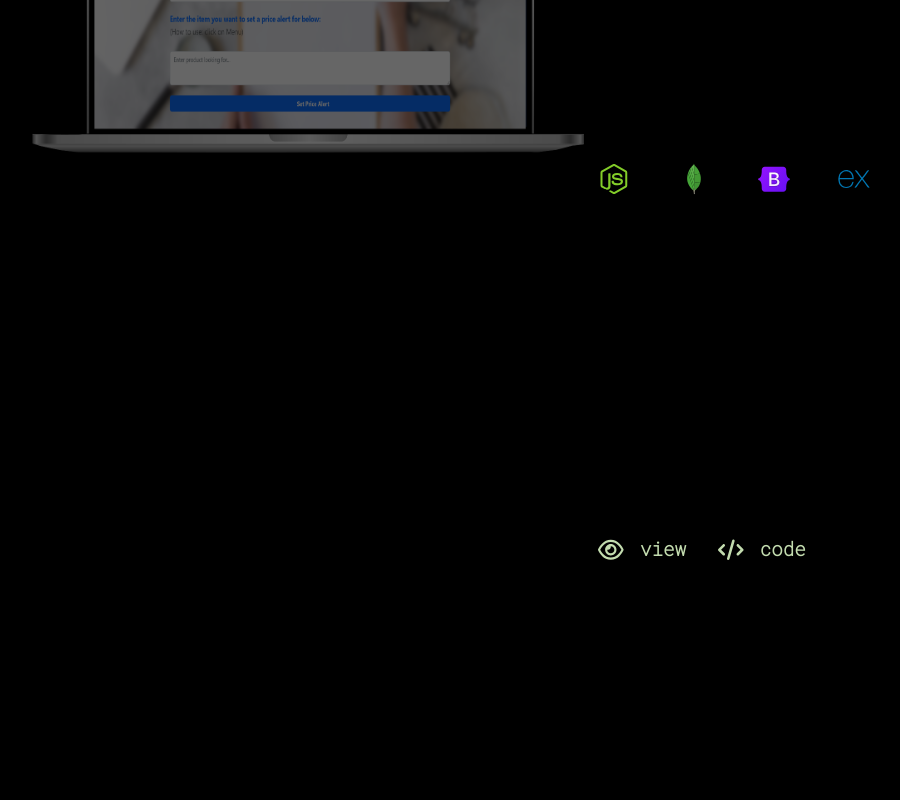
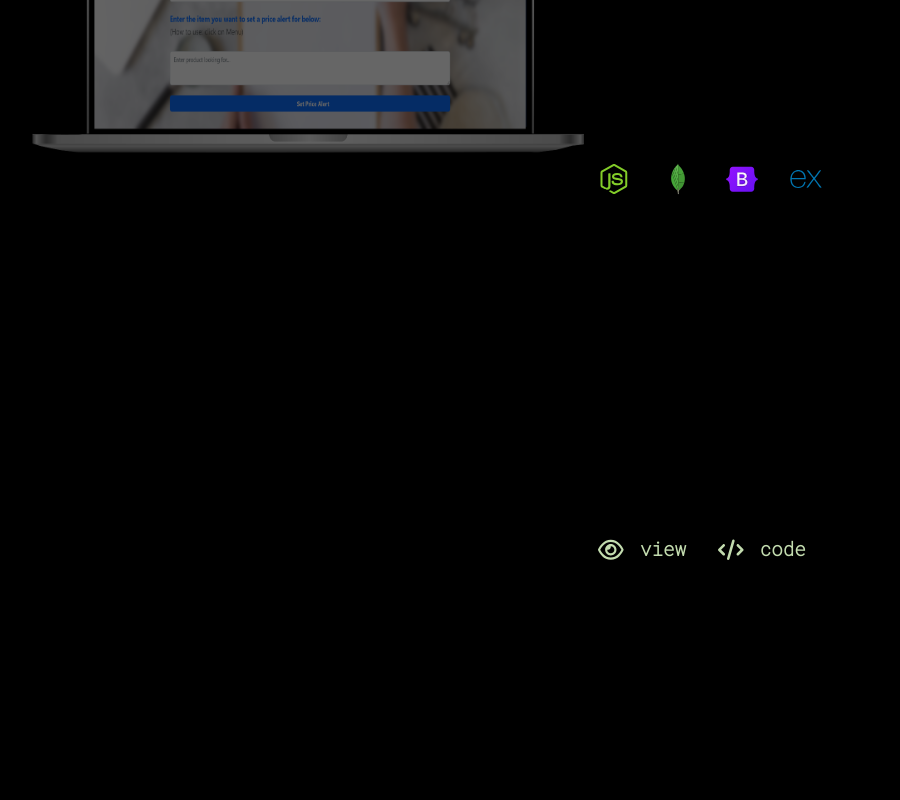
Before and after one commit to tonylubin/portfolio-react, a React (Create React App) app: page / in a window 1280 px wide. Shown: the part 2180-2980 px from the top of the page, without its empty margins (176-1076 px from the left). Built offline with nearby package versions, Linux system fonts and the light colour scheme.

Commit message:
adj width for scrolling

```diff
--- a/src/Components/SkillsTechList/SkillsTechList.module.scss
+++ b/src/Components/SkillsTechList/SkillsTechList.module.scss
@@ -2,7 +2,7 @@
     width: 100%;
     height: auto;
     display: flex;
-    gap: 2rem;
+    column-gap: 1rem;
 
     .js {
         color: yellow;
--- a/src/Containers/ProjectsShowcase/ProjectsShowcase.module.scss
+++ b/src/Containers/ProjectsShowcase/ProjectsShowcase.module.scss
@@ -1,5 +1,5 @@
 .projectsDisplay {
-    width: 100vw;
+    width: 100%;
     display: flex;
     flex-direction: column;
     justify-content: center;
--- a/src/Containers/SkillsList/SkillsList.module.scss
+++ b/src/Containers/SkillsList/SkillsList.module.scss
@@ -1,5 +1,5 @@
 .skillsList {
-  width: 80vw;
+  width: 80%;
   margin: 0 auto 30vh auto;
 
   &__container {
```
